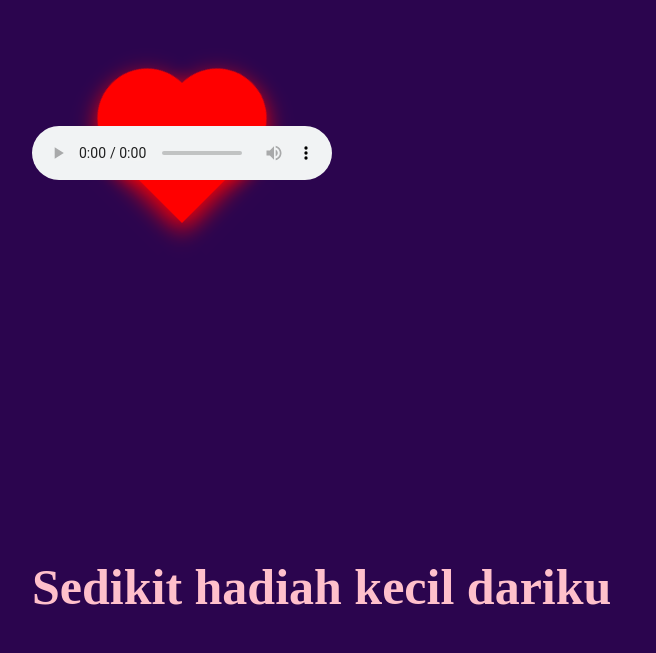
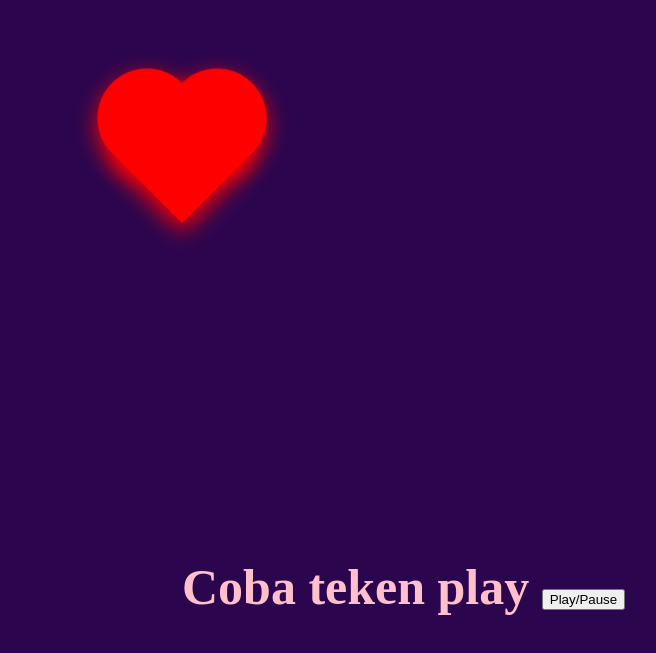
Before and after one commit to JiNing24/html.-try, a plain HTML site: page love 2.html in a window 1280 px wide. Shown: the part 255-908 px from the top of the page, without its empty margins (466-1122 px from the left). Drawn offline with Linux system fonts and the light colour scheme.

Commit message:
Update love 2.html

```diff
--- a/love 2.html
+++ b/love 2.html
@@ -129,12 +129,19 @@
     <div class="love"></div>
 </div>
 <div class="text">
-<h1>Sedikit hadiah kecil dariku</h1>
+<h1>Coba teken play
+    <button id="btn_music" onclick="music ()">Play/Pause</button>
+</h1>
 </div>
-<audio controls autoplay>
-    <source src="LAGU1S.COM -Yovie And Nuno - Janji Suci.mp3" type="audio/mpeg">
-</audio>
-
+<audio id="bgMusic" src="LAGU1S.COM -Yovie And Nuno - Janji Suci (6).mp3" loop></audio>
 </body>
-
+<script>
+    var audioPlaying = false;
+    function music () {
+        var audio = document;getElementById("bgMusic");
+        if (audioPlaying) audio.play ();
+        else audio.pause ();
+        audioPlaying = !audioPlaying;
+    }
+</script>
 </html>
```
